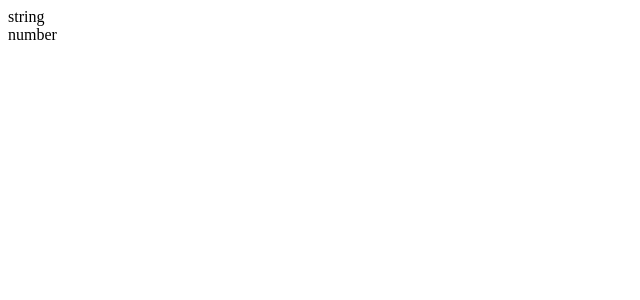
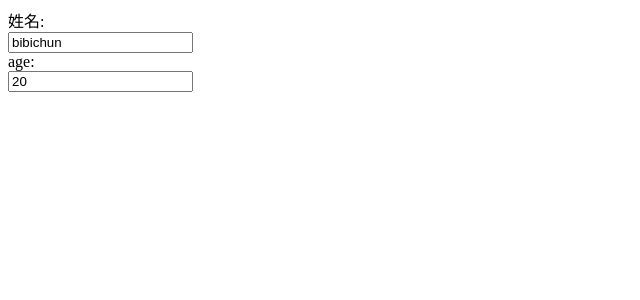
Before and after one commit to LuYYv/ReactJsonSchemaForm, a React app: page / in a window 1280 px wide. Shown: the top 300 px of the page, without its empty margins (0-640 px from the left). Built offline with nearby package versions, Linux system fonts and the light colour scheme.

Commit message:
add formdata  value onChange control

```diff
--- a/src/App.js
+++ b/src/App.js
@@ -6,6 +6,8 @@ import ReactJsonSchema from './JsonSchema'
 class App extends Component {
     constructor(props) {
         super(props);
+        this.handleFormDataChange = this.handleFormDataChange.bind(this);
+        this._createChangedData = this._createChangedData.bind(this);
         this.state = {
             jsonSchema: null,
             formData: null,
@@ -26,6 +28,26 @@ class App extends Component {
         })
     }
 
+    _createChangedData (value, path) {
+        let Data = {};
+        if (path.length === 1)
+            Data[path[0]] = value;
+        else{
+            Data[path[0]] = this._createChangedData(value, path.slice(1))
+        }
+        return Data;
+    }
+
+    handleFormDataChange (value, id) {
+        const {formData} = this.state;
+        let path = id.split('-').slice(1);
+        let newData = this._createChangedData(value, path);
+        let _formData = _.merge(formData, newData);
+        this.setState({
+            formData: _formData
+        })
+    }
+
     render() {
         if( !this.state.componentInit ) return null;
         const {jsonSchema, formData, uiSchema} = this.state;
@@ -34,7 +56,8 @@ class App extends Component {
                 <ReactJsonSchema
                     jsonSchema={jsonSchema}
                     formData={formData}
-                    uiSchema={uiSchema} />
+                    uiSchema={uiSchema}
+                    onChange={this.handleFormDataChange} />
             </div>
         );
     }
--- a/src/JsonSchema/Fields/Fields.register.js
+++ b/src/JsonSchema/Fields/Fields.register.js
@@ -1,13 +1,13 @@
-import React, { Component } from 'react';
+import React from 'react';
 import StringField from './StringField';
 import NumberField from './NumberField';
-import ObjectField from './ObjectField'
+import ObjectField from './ObjectField';
 
-export const fieldRegister = ({jsonSchema, formData, uiSchema, $id})=> {
-    let field = {
-        "object": <ObjectField schema={jsonSchema} formData={formData} uiSchema={uiSchema} $id={$id} />,
-        "string": <StringField schema={jsonSchema} formData={formData} uiSchema={uiSchema} $id={$id} />,
-        "number": <NumberField schema={jsonSchema} formData={formData} uiSchema={uiSchema} $id={$id} />,
+export const fieldRegister = ({jsonSchema, formData, uiSchema, $id, onChange})=> {
+    const field = {
+        "object": <ObjectField schema={jsonSchema} formData={formData} uiSchema={uiSchema} $id={$id} onChange={onChange}/>,
+        "string": <StringField schema={jsonSchema} formData={formData} uiSchema={uiSchema} $id={$id} onChange={onChange}/>,
+        "number": <NumberField schema={jsonSchema} formData={formData} uiSchema={uiSchema} $id={$id} onChange={onChange}/>,
     }[jsonSchema.type];
     if (field === undefined) throw "schema error";
     return field;
--- a/src/JsonSchema/Fields/NumberField.js
+++ b/src/JsonSchema/Fields/NumberField.js
@@ -3,13 +3,25 @@ import React, { Component } from 'react';
 class NumberField extends Component {
     constructor(props) {
         super(props);
+        this.handChange = this.handChange.bind(this);
         this.state = {  }
     }
+
+    handChange (e) {
+        const {formData, onChange, $id} = this.props;
+        if ( onChange === undefined ) return formData;
+        onChange (e.target.value, $id);
+    }
+
     render() {
         const {schema, formData, uiSchema, $id} = this.props;
         return (
             <div className={$id}>
-                number
+                <div>{schema.title}:</div>
+                <input
+                    type={schema.type}
+                    value={formData}
+                    onChange={this.handChange} />
             </div>
          );
     }
--- a/src/JsonSchema/Fields/ObjectField.js
+++ b/src/JsonSchema/Fields/ObjectField.js
@@ -4,20 +4,37 @@ import SchemaField from './SchemaField';
 class ObjectField extends Component {
     constructor(props) {
         super(props);
+        this._createRender = this._createRender.bind(this);
+        this.handChange = this.handChange.bind(this);
         this.state = {  }
     }
+
+    _createRender () {
+        const {schema, formData, uiSchema, $id} = this.props;
+        let objectProperties = Object.keys(schema.properties).map(i=>{
+            return <SchemaField
+                    key={`${$id}-${i}`}
+                    $id={`${$id}-${i}`}
+                    jsonSchema={schema.properties[i]}
+                    formData={formData[i]}
+                    onChange={this.handChange}
+                 />
+        })
+
+        return objectProperties;
+    }
+
+    handChange (value, id) {
+        const {formData, onChange} = this.props;
+        if ( onChange === undefined ) return formData;
+        onChange (value, id);
+    }
+
     render() {
-        const {schema, formData, uiSchema, $id} = this.props;
+
         return (
             <div>
-                {Object.keys(schema.properties).map(i=>{
-                    return <SchemaField
-                            key={`${$id}-${i}`}
-                            $id={`${$id}-${i}`}
-                            jsonSchema={schema.properties[i]}
-                            formData={formData[i]}
-                         />
-                })}
+                {this._createRender()}
             </div>
          );
     }
--- a/src/JsonSchema/Fields/SchemaField.js
+++ b/src/JsonSchema/Fields/SchemaField.js
@@ -4,8 +4,16 @@ import {fieldRegister} from './Fields.register';
 class SchemaField extends Component {
     constructor(props) {
         super(props);
+        this.handleChange = this.handleChange.bind(this);
         this.state = {  }
     }
+
+    handleChange(value, id){
+        const {formData, onChange} = this.props;
+        if ( onChange === undefined ) return formData;
+        onChange (value, id);
+    }
+
     render() {
         const {$id, jsonSchema, formData} = this.props;
         return (
@@ -13,7 +21,8 @@ class SchemaField extends Component {
                 {fieldRegister({
                     $id,
                     jsonSchema,
-                    formData
+                    formData,
+                    onChange: this.handleChange
                 })}
             </div>
          );
--- a/src/JsonSchema/Fields/StringField.js
+++ b/src/JsonSchema/Fields/StringField.js
@@ -3,13 +3,25 @@ import React, { Component } from 'react';
 class StringField extends Component {
     constructor(props) {
         super(props);
+        this.handChange = this.handChange.bind(this);
         this.state = {  }
     }
+
+    handChange (e) {
+        const {formData, onChange, $id} = this.props;
+        if ( onChange === undefined ) return formData;
+        onChange (e.target.value, $id);
+    }
+
     render() {
         const {schema, formData, uiSchema, $id} = this.props;
         return (
             <div className={$id}>
-                string
+                <div>{schema.title}:</div>
+                <input
+                    type={schema.type}
+                    value={formData}
+                    onChange={this.handChange} />
             </div>
          );
     }
--- /dev/null
+++ b/src/JsonSchema/Layout.js/ObjectLayout.js
@@ -0,0 +1,5 @@
+import React, { Component } from 'react';
+
+const objectLayout = ( objects ) => {
+
+}
--- a/src/JsonSchema/index.js
+++ b/src/JsonSchema/index.js
@@ -4,9 +4,15 @@ import SchemaField from './Fields/SchemaField'
 class ReactJsonSchema extends Component {
     constructor () {
         super();
+        this.handleChange = this.handleChange.bind(this)
         this.state = { }
     }
 
+    handleChange(value,id) {
+        const {formData, onChange} = this.props;
+        if ( onChange === undefined ) return formData;
+        onChange (value, id);
+    }
 
     render() {
         const {jsonSchema, formData, uiSchema} = this.props;
@@ -15,7 +21,8 @@ class ReactJsonSchema extends Component {
                 <SchemaField
                     $id={"root"}
                     jsonSchema={jsonSchema}
-                    formData={formData} />
+                    formData={formData}
+                    onChange={this.handleChange} />
            </div>
         )
     }
--- a/src/form.transer.js
+++ b/src/form.transer.js
@@ -35,5 +35,17 @@ const itemsTranser = (schema, path, type) => {
 }
 
 const arrayTranser = (schema, path)=> {
-    return "array";
+    if (schema.items == undefined) {   //判断是否有items
+        throw `${path} array schema must have items`;
+    }
+    const { items } = schema;
+    if (items.type !== 'object') {  //判断item.type是否为object
+        console.error(items);
+        throw `${path} array's items's type must be object`;
+    }
+    if (schema.minItems && typeof schema.minItems === 'number') {  //如果minItems存在且为数字
+        let singleDefault = this.objectParser({ schema: items.properties });
+        return new Array(schema.minItems).fill(JSON.parse(JSON.stringify(singleDefault)));
+    }
+    return undefined;
 }
```
Also changed, not shown: src/JsonSchema/Fields/BooleanField.js (added, +18 -0 lines), src/JsonSchema/Fields/ArrayField.js (added), src/JsonSchema/Layout.js/ArrayLayout.js (added).
